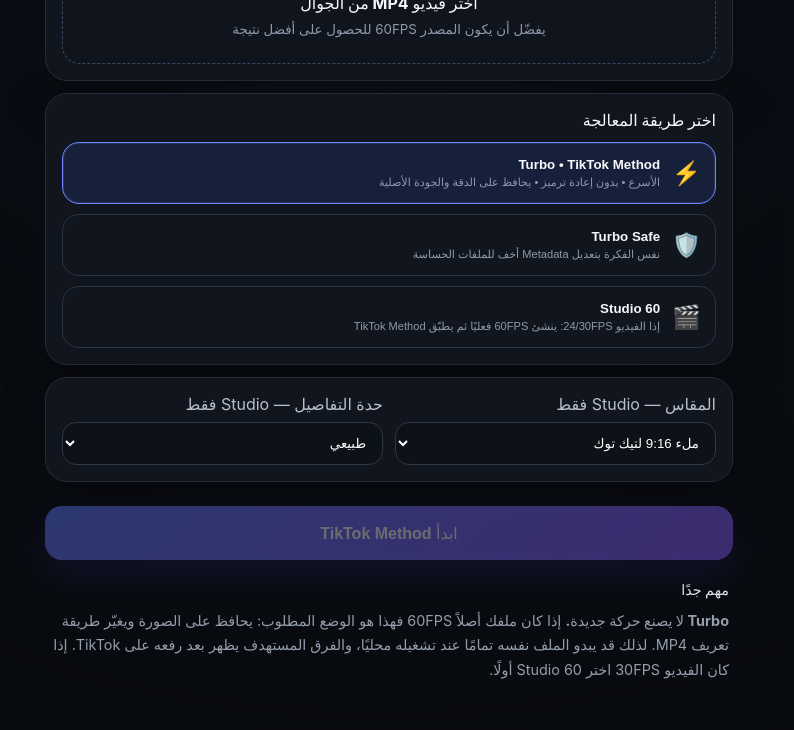
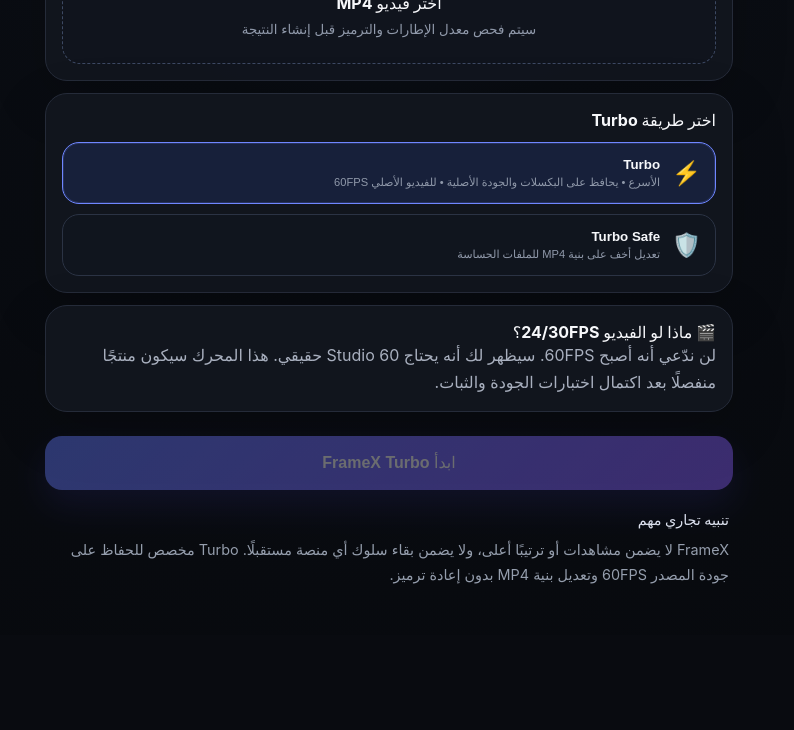
Before and after one commit to shaqaqi6-gif/framex-cloud, a website built with Vite: page free-web/index.html in a window 1280 px wide. Shown: the part 326-1056 px from the top of the page, without its empty margins (251-1045 px from the left). After the commit the page ends 961 px from the top, so only its background shows below. Built offline with nearby package versions, Linux system fonts and the light colour scheme.

Commit message:
Simplify commercial beta to reliable Turbo modes

```diff
--- a/free-web/index.html
+++ b/free-web/index.html
@@ -4,10 +4,10 @@
     <meta charset="UTF-8" />
     <meta name="viewport" content="width=device-width, initial-scale=1, viewport-fit=cover" />
     <meta name="theme-color" content="#0b0d12" />
-    <meta name="description" content="FrameX TikTok Method — تجهيز فيديوهات 60FPS لتيك توك من الجوال." />
+    <meta name="description" content="FrameX 60 — تجهيز فيديوهات MP4 الأصلية 60FPS للنشر من الجوال." />
     <link rel="manifest" href="./manifest.webmanifest" />
     <link rel="icon" href="./icon.svg" type="image/svg+xml" />
-    <title>FrameX TikTok Method</title>
+    <title>FrameX 60</title>
   </head>
   <body>
     <main class="shell">
@@ -15,85 +15,81 @@
         <div class="brand-row">
           <div class="logo">FX</div>
           <div>
-            <h1>FrameX 60FPS</h1>
-            <p>TikTok Method • Turbo • Studio 60 • من الجوال</p>
+            <h1>FrameX 60</h1>
+            <p>Turbo Mobile • بدون إعادة ترميز • يحافظ على الجودة الأصلية</p>
           </div>
         </div>
-        <span class="badge">v0.6 Turbo</span>
+        <span class="badge">Commercial Beta v0.7</span>
       </header>
 
       <section class="card privacy-card">
-        <strong>⚡ نفس الفكرة العملية بدل إعادة ترميز الفيديو كل مرة</strong>
-        <p>إذا كان الفيديو أصلاً 60FPS، وضع Turbo يحافظ على الصورة كما هي ويعدّل حاوية MP4 لتجهيزها لرفع TikTok. لذلك يكون سريعًا جدًا حتى مع الفيديو الأطول.</p>
+        <strong>🔒 المعالجة داخل جهازك</strong>
+        <p>FrameX Turbo لا يرفع الفيديو إلى خادم ولا يعيد ضغط الصورة. يعمل على ملفات MP4/H.264 التي يكون مصدرها 60FPS أصلًا.</p>
       </section>
 
       <section class="card">
         <label class="upload" for="videoFile">
           <span class="upload-icon">🎬</span>
-          <strong>اختر فيديو MP4 من الجوال</strong>
-          <small>يفضّل أن يكون المصدر 60FPS للحصول على أفضل نتيجة</small>
+          <strong>اختر فيديو MP4</strong>
+          <small>سيتم فحص معدل الإطارات والترميز قبل إنشاء النتيجة</small>
         </label>
         <input id="videoFile" type="file" accept="video/mp4,video/*" hidden />
         <div id="fileInfo" class="file-info hidden"></div>
       </section>
 
+      <section id="compatibilityCard" class="card hidden">
+        <strong id="compatibilityText"></strong>
+      </section>
+
       <section class="card">
-        <h2>اختر طريقة المعالجة</h2>
+        <h2>اختر طريقة Turbo</h2>
         <div class="presets" id="presets">
           <button class="preset active" data-preset="turbo">
             <span>⚡</span>
-            <div><strong>Turbo • TikTok Method</strong><small>الأسرع • بدون إعادة ترميز • يحافظ على الدقة والجودة الأصلية</small></div>
+            <div>
+              <strong>Turbo</strong>
+              <small>الأسرع • يحافظ على البكسلات والجودة الأصلية • للفيديو الأصلي 60FPS</small>
+            </div>
           </button>
           <button class="preset" data-preset="safe">
             <span>🛡️</span>
-            <div><strong>Turbo Safe</strong><small>نفس الفكرة بتعديل Metadata أخف للملفات الحساسة</small></div>
-          </button>
-          <button class="preset" data-preset="studio60">
-            <span>🎬</span>
-            <div><strong>Studio 60</strong><small>إذا الفيديو 24/30FPS: ينشئ 60FPS فعليًا ثم يطبّق TikTok Method</small></div>
+            <div>
+              <strong>Turbo Safe</strong>
+              <small>تعديل أخف على بنية MP4 للملفات الحساسة</small>
+            </div>
           </button>
         </div>
       </section>
 
-      <section class="card settings-grid">
-        <label>
-          <span>المقاس — Studio فقط</span>
-          <select id="framing">
-            <option value="fill">ملء 9:16 لتيك توك</option>
-            <option value="fit">إظهار الفيديو كاملًا</option>
-          </select>
-        </label>
-        <label>
-          <span>حدة التفاصيل — Studio فقط</span>
-          <select id="sharpness">
-            <option value="off">طبيعي</option>
-            <option value="normal">محسّن</option>
-            <option value="strong">قوي</option>
-          </select>
-        </label>
+      <section class="card">
+        <strong>🎬 ماذا لو الفيديو 24/30FPS؟</strong>
+        <p>لن ندّعي أنه أصبح 60FPS. سيظهر لك أنه يحتاج Studio 60 حقيقي. هذا المحرك سيكون منتجًا منفصلًا بعد اكتمال اختبارات الجودة والثبات.</p>
       </section>
 
       <section id="statusCard" class="card hidden">
-        <div class="status-head"><strong id="statusText">جاري التحضير…</strong><span id="statusPct">0%</span></div>
+        <div class="status-head">
+          <strong id="statusText">جاري التحضير…</strong>
+          <span id="statusPct">0%</span>
+        </div>
         <div class="progress-track"><div id="progressBar" class="progress-bar"></div></div>
         <p id="statusDetail" class="status-detail"></p>
       </section>
 
-      <button id="startBtn" class="primary" disabled>ابدأ TikTok Method</button>
-      <button id="cancelBtn" class="secondary hidden">إلغاء المعالجة</button>
+      <button id="startBtn" class="primary" disabled>ابدأ FrameX Turbo</button>
+      <button id="cancelBtn" class="secondary hidden">إلغاء</button>
 
       <section id="resultCard" class="card result hidden">
         <div class="result-icon">✅</div>
-        <h2>الملف جاهز لتيك توك</h2>
+        <h2>الملف جاهز</h2>
         <p id="resultInfo"></p>
         <video id="resultVideo" controls playsinline></video>
         <button id="shareTikTokBtn" class="primary hidden">📲 مشاركة إلى TikTok</button>
-        <a id="downloadBtn" class="secondary link-btn" download="FrameX-TikTok-60FPS.mp4">حفظ الفيديو</a>
+        <a id="downloadBtn" class="secondary link-btn" download="FrameX-60FPS.mp4">حفظ الفيديو</a>
       </section>
 
       <section class="notice">
-        <strong>مهم جدًا</strong>
-        <p><b>Turbo لا يصنع حركة جديدة.</b> إذا كان ملفك أصلاً 60FPS فهذا هو الوضع المطلوب: يحافظ على الصورة ويغيّر طريقة تعريف MP4. لذلك قد يبدو الملف نفسه تمامًا عند تشغيله محليًا، والفرق المستهدف يظهر بعد رفعه على TikTok. إذا كان الفيديو 30FPS اختر Studio 60 أولًا.</p>
+        <strong>تنبيه تجاري مهم</strong>
+        <p>FrameX لا يضمن مشاهدات أو ترتيبًا أعلى، ولا يضمن بقاء سلوك أي منصة مستقبلًا. Turbo مخصص للحفاظ على جودة المصدر 60FPS وتعديل بنية MP4 بدون إعادة ترميز.</p>
       </section>
     </main>
     <script type="module" src="/src/main.js"></script>
```
